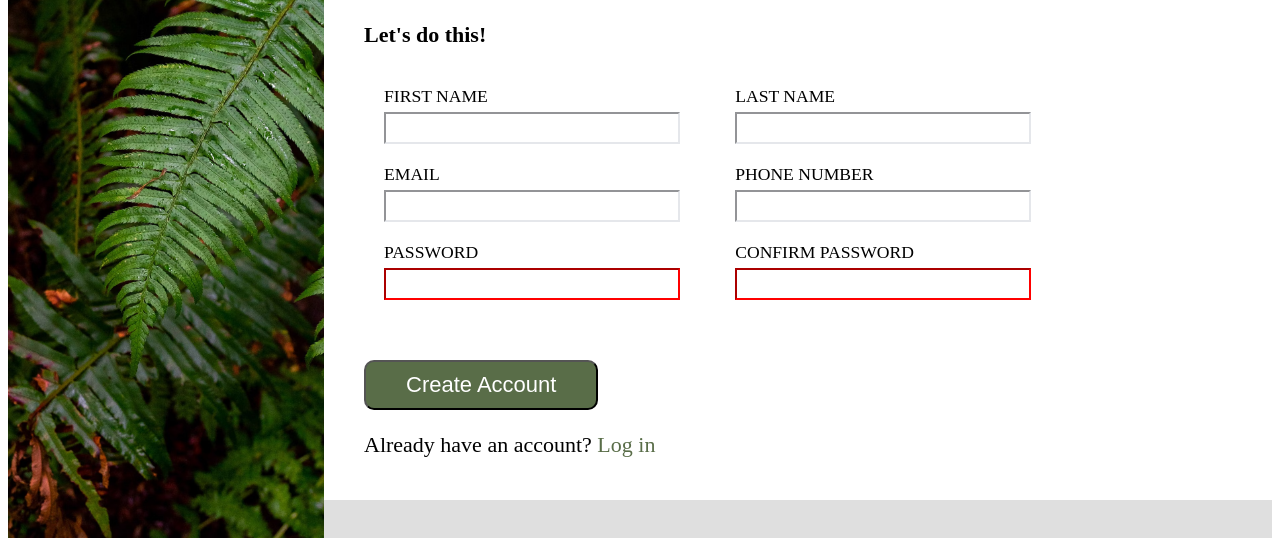
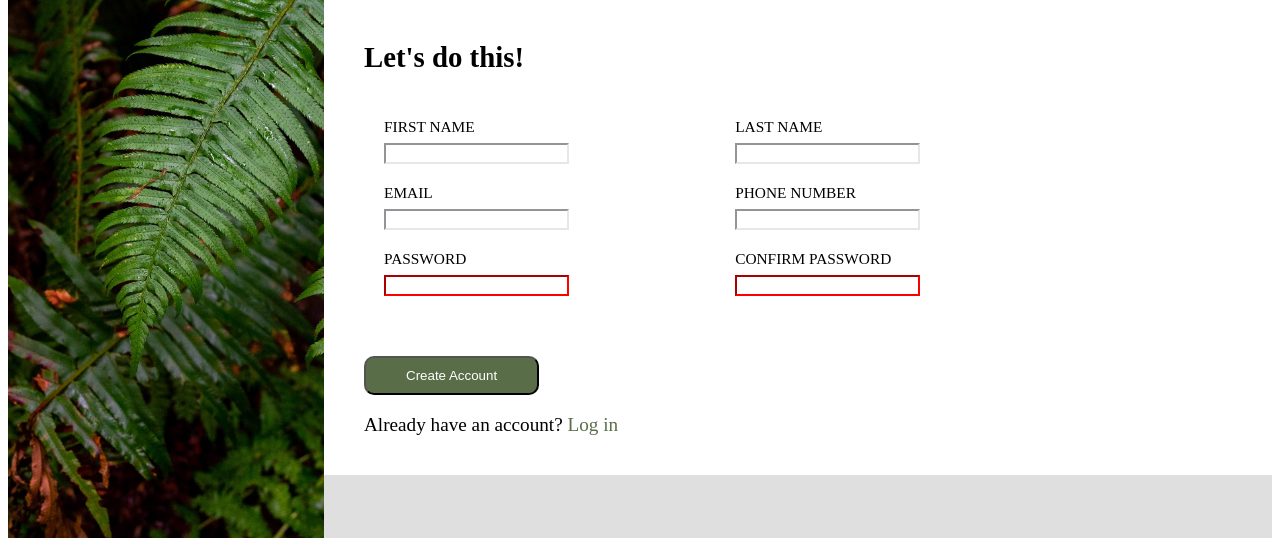
Before and after one commit to TranTrungNghiaDev/Project-Sign-up-Form, a plain HTML site: page index.html in a window 1280 px wide. Shown: the part 270-816 px from the top of the page. Drawn offline with Linux system fonts and the light colour scheme.

Commit message:
Change base font-size
Make font-size change depend font-size of browers

```diff
--- a/styles.css
+++ b/styles.css
@@ -3,6 +3,7 @@
     --background-color-logo: rgba(0, 0, 0, 0.5);
     --dark-green: #596D48;
     --light-grey: rgb(223, 223, 223);
+    font-size: 1.2rem;
 }
 
 @font-face {
@@ -12,7 +13,6 @@
 
 * {
     box-sizing: border-box;
-    font-size: 22px;
 }
 
 body {
```
